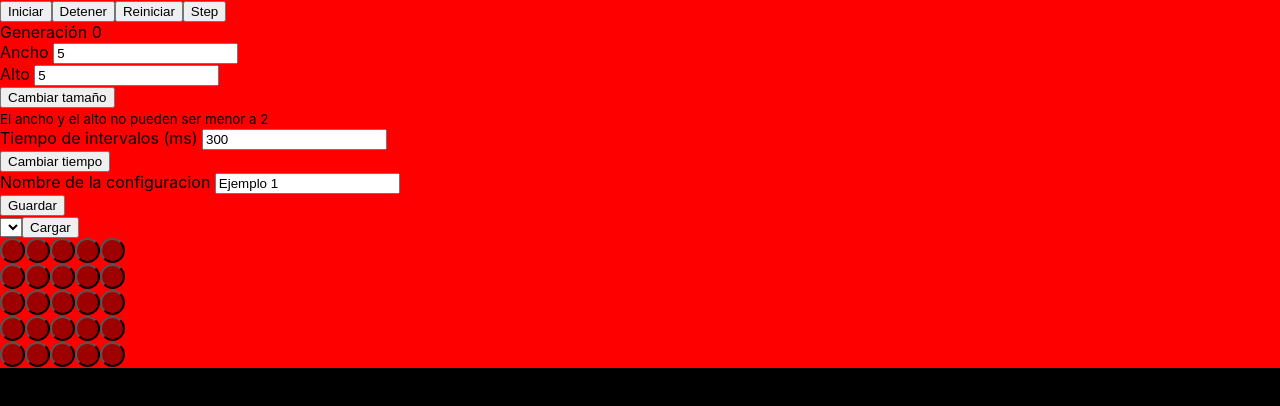
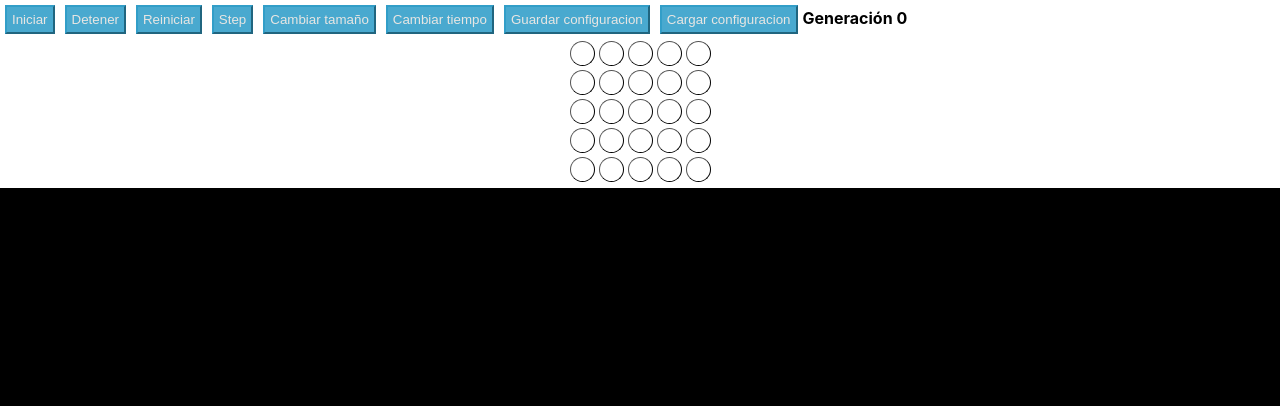
Before and after one commit to Kromag1995/TestWeShipp, a React (Create React App) app: page / in a window 1280 px wide. Shown: the top 406 px of the page. Built offline with nearby package versions, Linux system fonts and the light colour scheme.

Commit message:
improved style

```diff
--- a/src/App.css
+++ b/src/App.css
@@ -1,18 +1,55 @@
 .App {
-  background-color: red;
+  background-color: rgb(255, 255, 255);
 }
 
+.panel button{
+  color: rgb(232, 230, 227);
+  background-color: rgb(47 157 200 / 87%);
+  border-color: rgb(47 157 200 / 87%);
+  padding: 5px;
+  margin: 5px;
+}
+
+.menu button{
+  color: rgb(232, 230, 227);
+  background-color: rgb(47 157 200 / 87%);
+  border-color: rgb(47 157 200 / 87%);
+  padding: 5px;
+  margin: 5px;
+}
+
+.panel div{
+  display: inline-block;
+}
+
+.container{
+  text-align: center;
+  overflow: auto;
+}
+
+.cellboard{
+  margin-left: auto;
+  margin-right: auto;
+  overflow-x: auto;
+  display: inline-block;
+}
+
+.row{
+  display: flex;
+}
 .Cell {
+  border-width: 1px;
+  margin: 2px;
   height: 25px;
   width: 25px;
   border-radius: 50%;
   display: inline-block;
 }
 
-.false {
+.true {
   background-color: rgb(158, 0, 0);
 }
 
-.true {
+.false {
   background-color:white;
 }
--- a/src/App.js
+++ b/src/App.js
@@ -64,6 +64,8 @@ class App extends React.Component {
     this.changeTime = this.changeTime.bind(this)
     this.saveConfig = this.saveConfig.bind(this)
     this.loadConfig = this.loadConfig.bind(this)
+    this.showMenu = this.showMenu.bind(this)
+
   }
   killorRevive(i,j){
     const newBoard = this.state.board.map((arr)=> {return arr.slice()})
@@ -207,6 +209,10 @@ class App extends React.Component {
       width: newBoard[0].length
     })
   }
+  showMenu(e){
+    console.log(e.target.name)
+    this.setState({changeMode:e.target.name})
+  }
   render() {
     var inputSize = [
       {field:"Ancho",name:"menuwidth", value:this.state.menuwidth, type:"number"},
@@ -218,27 +224,40 @@ class App extends React.Component {
     var inputSave = [
       {field:"Nombre de la configuracion",name:"nameconfig", value:this.state.nameconfig, type:"text"},
     ]
-    var loadpanel
-    if (this.state.loadconfig !== []){
-      loadpanel = <MenuConfig options={this.state.configlist} handleChange={this.handleChange} value={this.state.loadconfig} onClick={this.loadConfig}/>
+    var changeWindow
+    switch(this.state.changeMode){
+        case "size":
+          changeWindow = <Menu input={inputSize} handleChange={this.handleChange} onClick={this.changeSize} name="Cambiar tamaño"/>
+          break;
+        case "time":
+          changeWindow = <Menu input={inputTime} handleChange={this.handleChange} onClick={this.changeTime} name="Cambiar tiempo"/>
+          break;
+        case "save":
+          changeWindow = <Menu input={inputSave} handleChange={this.handleChange} onClick={this.saveConfig} name="Guardar"/>
+          break;
+        case "load":
+          changeWindow = <MenuConfig options={this.state.configlist} handleChange={this.handleChange} value={this.state.loadconfig} onClick={this.loadConfig}/>
+          break;
+        default:
     }
     return(
       <div className="App">
-        <div className="Panel">
+        <div className="panel">
           <button onClick={this.startRun}>Iniciar</button>
           <button onClick={this.stopRun}>Detener</button>
           <button onClick={this.restartRun}>Reiniciar</button>
           <button onClick={this.turn}>Step</button>
+          <button onClick={this.showMenu} name="size">Cambiar tamaño</button>
+          <button onClick={this.showMenu} name="time">Cambiar tiempo</button>
+          <button onClick={this.showMenu} name="save">Guardar configuracion</button>
+          <button onClick={this.showMenu} name="load">Cargar configuracion</button>
           <div>
-            Generación {this.state.generation}
+            <strong>
+              Generación {this.state.generation}
+            </strong>
           </div>
         </div>
-        <Menu input={inputSize} handleChange={this.handleChange} onClick={this.changeSize} name="Cambiar tamaño"/>
-        <small>El ancho y el alto no pueden ser menor a 2</small>
-        <Menu input={inputTime} handleChange={this.handleChange} onClick={this.changeTime} name="Cambiar tiempo"/>
-        <Menu input={inputSave} handleChange={this.handleChange} onClick={this.saveConfig} name="Guardar"/>
-        {loadpanel}
-
+        {changeWindow}
         <CellContainer board={this.state.board} killorRevive={this.killorRevive} heigth={this.state.heigth} width={this.state.width}/>
       </div>
     )
--- a/src/components/Cell.js
+++ b/src/components/Cell.js
@@ -3,7 +3,9 @@ import React from 'react';
 class Cell extends React.Component {
   render() {
     return(
+      <div>
         <button className={`Cell ${this.props.alive}`} onClick={this.props.onClick}></button>
+      </div>
     )
   };
 }
--- a/src/components/CellContainer.js
+++ b/src/components/CellContainer.js
@@ -7,7 +7,7 @@ class CellContainer extends React.Component {
   renderBoard(){
     var board = Array(this.props.heigth).fill().map((u,j) => { return this.renderRow(j) })
     return (
-      <div className="Board">
+      <div className="cellboard">
         {board}
       </div>
     )
--- a/src/components/Menu.js
+++ b/src/components/Menu.js
@@ -9,7 +9,7 @@ class Menu extends React.Component {
         </div>)
     });
     return(
-        <div>
+        <div className="menu">
             {fields}
             <button onClick={this.props.onClick}>{this.props.name}</button>
         </div>
--- a/src/components/MenuConfig.js
+++ b/src/components/MenuConfig.js
@@ -6,7 +6,7 @@ class MenuConfig extends React.Component {
       return <option value={element} key={index}>{element}</option>
     })
     return(
-      <div>
+      <div className="menu">
         <select name="loadconfig" value={this.props.value} onChange={this.props.handleChange}>
             {options}
         </select>
```
Also changed, not shown: 1 other file (tests, documents, lock files or other folders).
